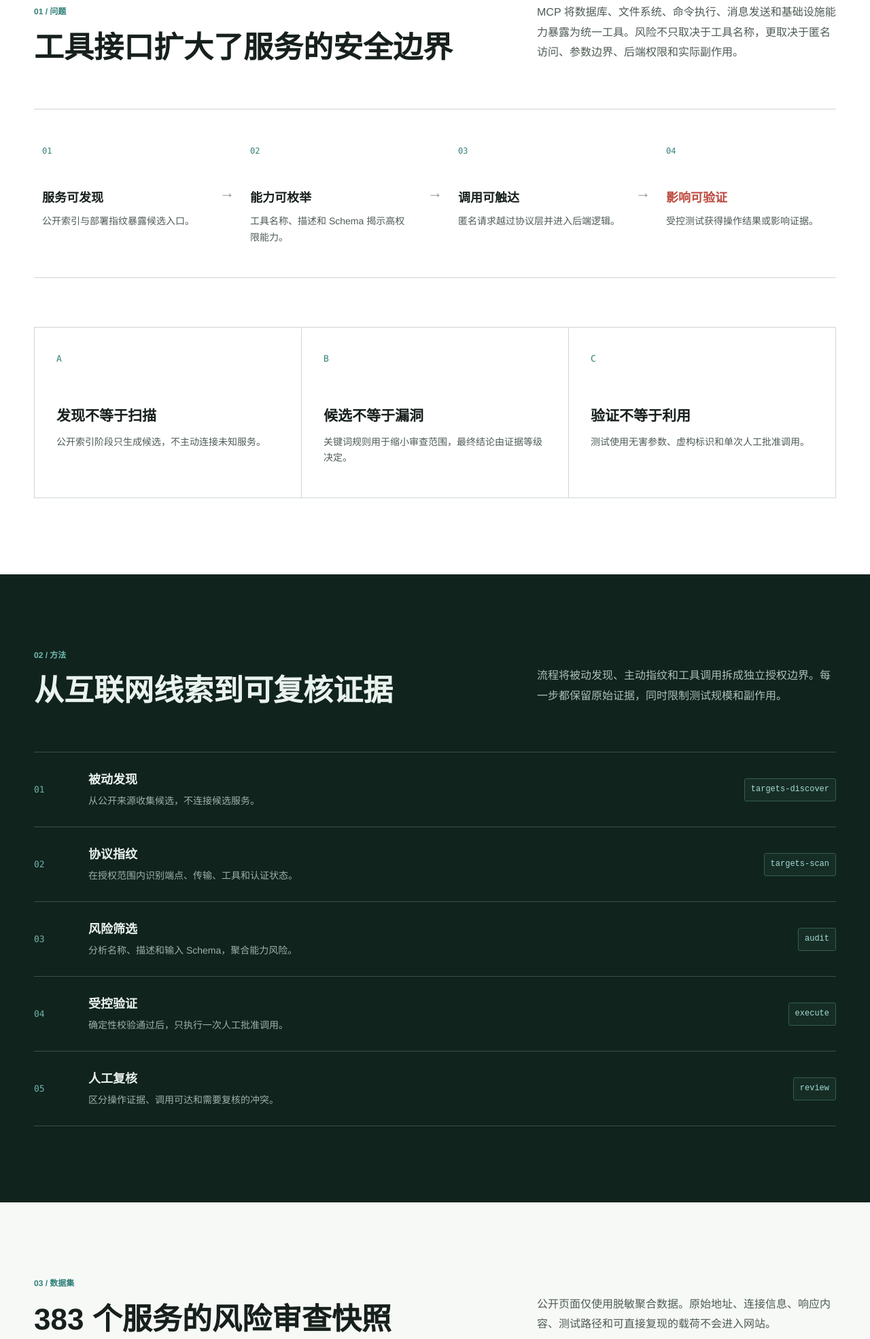
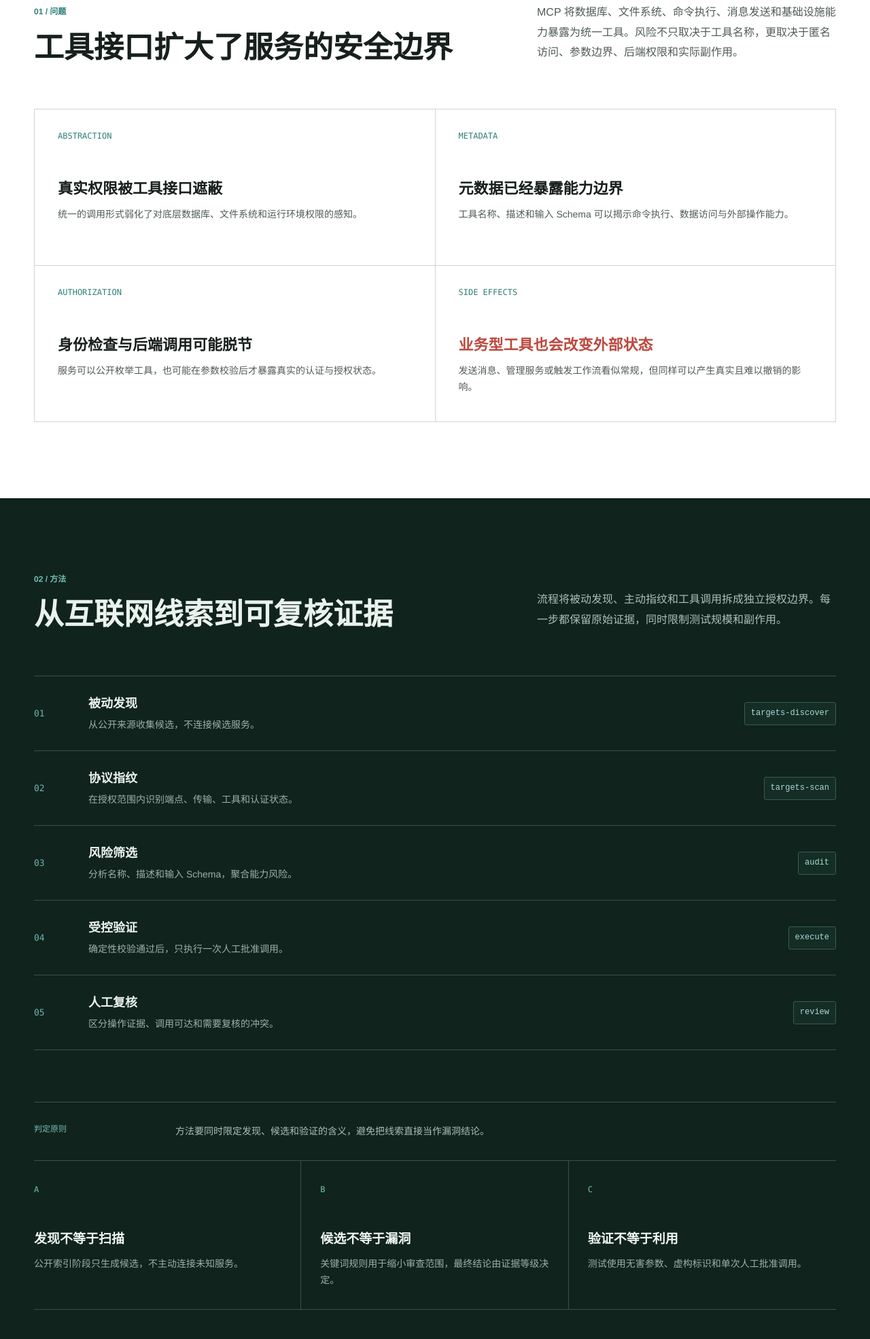
Before and after one commit to KbLoser/MCPScope, a plain HTML site: page site/index.html in a window 1280 px wide. Shown: the part 813-2783 px from the top of the page at 68% size. Drawn offline with Linux system fonts and the light colour scheme; animation ran at ten frames a second.

Commit message:
修正网站导航与内容层级

```diff
--- a/site/css/site.css
+++ b/site/css/site.css
@@ -446,83 +446,107 @@ canvas {
   color: #75bdb4;
 }
 
-.risk-path {
+.problem-grid {
   display: grid;
-  align-items: stretch;
-  padding: 34px 0;
   border-top: 1px solid var(--line);
-  border-bottom: 1px solid var(--line);
-  grid-template-columns: repeat(3, minmax(0, 1fr) 44px) minmax(0, 1fr);
+  border-left: 1px solid var(--line);
+  grid-template-columns: repeat(2, minmax(0, 1fr));
 }
 
-.risk-path-step {
-  min-height: 168px;
-  padding: 18px 12px 12px;
+.problem-grid article {
+  min-height: 230px;
+  padding: 30px 34px;
+  border-right: 1px solid var(--line);
+  border-bottom: 1px solid var(--line);
 }
 
-.risk-path-step > span {
+.problem-kicker {
   display: block;
-  margin-bottom: 44px;
   color: var(--teal);
   font-family: ui-monospace, SFMono-Regular, Menlo, Monaco, Consolas, monospace;
   font-size: 12px;
 }
 
-.risk-path-step strong {
-  display: block;
-  font-size: 18px;
+.problem-grid h3 {
+  max-width: 400px;
+  margin: 52px 0 12px;
+  font-size: 22px;
+  line-height: 1.35;
 }
 
-.risk-path-step p {
-  margin: 8px 0 0;
+.problem-grid p {
+  max-width: 520px;
+  margin: 0;
   color: var(--ink-soft);
   font-size: 14px;
   line-height: 1.7;
 }
 
-.risk-path-step-alert strong {
+.problem-grid article:last-child h3 {
   color: var(--red);
 }
 
-.risk-path-connector {
-  display: flex;
-  align-items: center;
-  justify-content: center;
-  color: #8b9791;
-  font-size: 22px;
+.method-principles {
+  margin-top: 76px;
+  padding-top: 30px;
+  border-top: 1px solid var(--line-dark);
 }
 
-.observation-grid {
+.principles-heading {
   display: grid;
-  margin-top: 72px;
-  gap: 1px;
-  background: var(--line);
-  border: 1px solid var(--line);
-  grid-template-columns: repeat(3, 1fr);
+  align-items: start;
+  gap: 48px;
+  grid-template-columns: 160px minmax(0, 560px);
 }
 
-.observation-grid article {
-  min-height: 250px;
-  padding: 32px;
-  background: var(--white);
+.principles-heading > span,
+.principle-grid article > span {
+  color: #75bdb4;
+  font-family: ui-monospace, SFMono-Regular, Menlo, Monaco, Consolas, monospace;
+  font-size: 12px;
 }
 
-.observation-number {
-  color: var(--teal);
-  font-family: ui-monospace, SFMono-Regular, Menlo, Monaco, Consolas, monospace;
-  font-size: 13px;
+.principles-heading p {
+  margin: 0;
+  color: #aebfb7;
+  font-size: 14px;
+  line-height: 1.75;
 }
 
-.observation-grid h3 {
-  margin: 58px 0 12px;
-  font-size: 21px;
+.principle-grid {
+  display: grid;
+  margin-top: 30px;
+  border-top: 1px solid var(--line-dark);
+  border-bottom: 1px solid var(--line-dark);
+  grid-template-columns: repeat(3, minmax(0, 1fr));
+}
+
+.principle-grid article {
+  min-height: 218px;
+  padding: 28px;
+  border-right: 1px solid var(--line-dark);
+}
+
+.principle-grid article:first-child {
+  padding-left: 0;
+}
+
+.principle-grid article:last-child {
+  border-right: 0;
+}
+
+.principle-grid h3 {
+  margin: 48px 0 12px;
+  color: #edf5f1;
+  font-size: 19px;
   line-height: 1.35;
 }
 
-.observation-grid p {
+.principle-grid p {
   margin: 0;
-  color: var(--ink-soft);
+  color: #9eb1a8;
   font-size: 14px;
+  line-height: 1.7;
 }
 
 .method-timeline {
@@ -1097,25 +1121,24 @@ canvas {
     gap: 28px;
   }
 
-  .risk-path {
-    column-gap: 36px;
+  .problem-grid {
     grid-template-columns: repeat(2, minmax(0, 1fr));
   }
 
-  .risk-path-step:nth-child(n + 5) {
-    border-top: 1px solid var(--line);
-  }
-
-  .risk-path-connector {
-    display: none;
-  }
-
-  .observation-grid {
+  .principle-grid {
     grid-template-columns: 1fr;
   }
 
-  .observation-grid article {
-    min-height: 210px;
+  .principle-grid article,
+  .principle-grid article:first-child {
+    min-height: 0;
+    padding: 28px 0;
+    border-right: 0;
+    border-bottom: 1px solid var(--line-dark);
+  }
+
+  .principle-grid article:last-child {
+    border-bottom: 0;
   }
 
   .dataset-strip {
@@ -1237,43 +1260,26 @@ canvas {
     font-size: 14px;
   }
 
-  .risk-path {
-    display: block;
-    padding: 0;
+  .problem-grid {
+    grid-template-columns: 1fr;
   }
 
-  .risk-path-step,
-  .risk-path-step:nth-last-child(1),
-  .risk-path-step:nth-last-child(3) {
+  .problem-grid article {
     min-height: 0;
-    margin: 0;
-    padding: 24px 0;
-    border-bottom: 1px solid var(--line);
+    padding: 26px 24px;
   }
 
-  .risk-path-step:last-child {
-    border-bottom: 0;
+  .problem-grid h3 {
+    margin-top: 36px;
   }
 
-  .risk-path-step > span {
-    margin-bottom: 16px;
+  .principles-heading {
+    gap: 14px;
+    grid-template-columns: 1fr;
   }
 
-  .risk-path-connector {
-    display: none;
-  }
-
-  .observation-grid {
-    margin-top: 48px;
-  }
-
-  .observation-grid article {
-    min-height: 190px;
-    padding: 24px;
-  }
-
-  .observation-grid h3 {
-    margin-top: 38px;
+  .principle-grid h3 {
+    margin-top: 32px;
   }
 
   .method-timeline li {
--- a/site/index.html
+++ b/site/index.html
@@ -82,47 +82,26 @@
           <p>MCP 将数据库、文件系统、命令执行、消息发送和基础设施能力暴露为统一工具。风险不只取决于工具名称，更取决于匿名访问、参数边界、后端权限和实际副作用。</p>
         </div>
 
-        <div class="risk-path" aria-label="风险形成路径">
-          <div class="risk-path-step">
-            <span>01</span>
-            <strong>服务可发现</strong>
-            <p>公开索引与部署指纹暴露候选入口。</p>
-          </div>
-          <div class="risk-path-connector" aria-hidden="true">→</div>
-          <div class="risk-path-step">
-            <span>02</span>
-            <strong>能力可枚举</strong>
-            <p>工具名称、描述和 Schema 揭示高权限能力。</p>
-          </div>
-          <div class="risk-path-connector" aria-hidden="true">→</div>
-          <div class="risk-path-step">
-            <span>03</span>
-            <strong>调用可触达</strong>
-            <p>匿名请求越过协议层并进入后端逻辑。</p>
-          </div>
-          <div class="risk-path-connector" aria-hidden="true">→</div>
-          <div class="risk-path-step risk-path-step-alert">
-            <span>04</span>
-            <strong>影响可验证</strong>
-            <p>受控测试获得操作结果或影响证据。</p>
-          </div>
-        </div>
-
-        <div class="observation-grid">
+        <div class="problem-grid" aria-label="MCP 工具风险成因">
           <article>
-            <span class="observation-number">A</span>
-            <h3>发现不等于扫描</h3>
-            <p>公开索引阶段只生成候选，不主动连接未知服务。</p>
+            <span class="problem-kicker">ABSTRACTION</span>
+            <h3>真实权限被工具接口遮蔽</h3>
+            <p>统一的调用形式弱化了对底层数据库、文件系统和运行环境权限的感知。</p>
           </article>
           <article>
-            <span class="observation-number">B</span>
-            <h3>候选不等于漏洞</h3>
-            <p>关键词规则用于缩小审查范围，最终结论由证据等级决定。</p>
+            <span class="problem-kicker">METADATA</span>
+            <h3>元数据已经暴露能力边界</h3>
+            <p>工具名称、描述和输入 Schema 可以揭示命令执行、数据访问与外部操作能力。</p>
           </article>
           <article>
-            <span class="observation-number">C</span>
-            <h3>验证不等于利用</h3>
-            <p>测试使用无害参数、虚构标识和单次人工批准调用。</p>
+            <span class="problem-kicker">AUTHORIZATION</span>
+            <h3>身份检查与后端调用可能脱节</h3>
+            <p>服务可以公开枚举工具，也可能在参数校验后才暴露真实的认证与授权状态。</p>
+          </article>
+          <article>
+            <span class="problem-kicker">SIDE EFFECTS</span>
+            <h3>业务型工具也会改变外部状态</h3>
+            <p>发送消息、管理服务或触发工作流看似常规，但同样可以产生真实且难以撤销的影响。</p>
           </article>
         </div>
       </div>
@@ -165,6 +144,30 @@
             <code>review</code>
           </li>
         </ol>
+
+        <div class="method-principles">
+          <div class="principles-heading">
+            <span>判定原则</span>
+            <p>方法要同时限定发现、候选和验证的含义，避免把线索直接当作漏洞结论。</p>
+          </div>
+          <div class="principle-grid">
+            <article>
+              <span>A</span>
+              <h3>发现不等于扫描</h3>
+              <p>公开索引阶段只生成候选，不主动连接未知服务。</p>
+            </article>
+            <article>
+              <span>B</span>
+              <h3>候选不等于漏洞</h3>
+              <p>关键词规则用于缩小审查范围，最终结论由证据等级决定。</p>
+            </article>
+            <article>
+              <span>C</span>
+              <h3>验证不等于利用</h3>
+              <p>测试使用无害参数、虚构标识和单次人工批准调用。</p>
+            </article>
+          </div>
+        </div>
       </div>
     </section>
 
--- a/site/js/main.js
+++ b/site/js/main.js
@@ -1,5 +1,13 @@
 const DATA_URL = "data/public-summary.json";
 const COLORS = ["#bd4a40", "#2f7f78", "#397799", "#c58c28", "#688078", "#855f84"];
+
+if (!window.location.hash) {
+  history.scrollRestoration = "manual";
+  window.scrollTo(0, 0);
+  window.addEventListener("pageshow", () => {
+    if (!window.location.hash) window.scrollTo(0, 0);
+  }, { once: true });
+}
 
 const state = {
   data: null,
```
Also changed, not shown: site/tests/site.test.mjs (+15 -0 lines).
